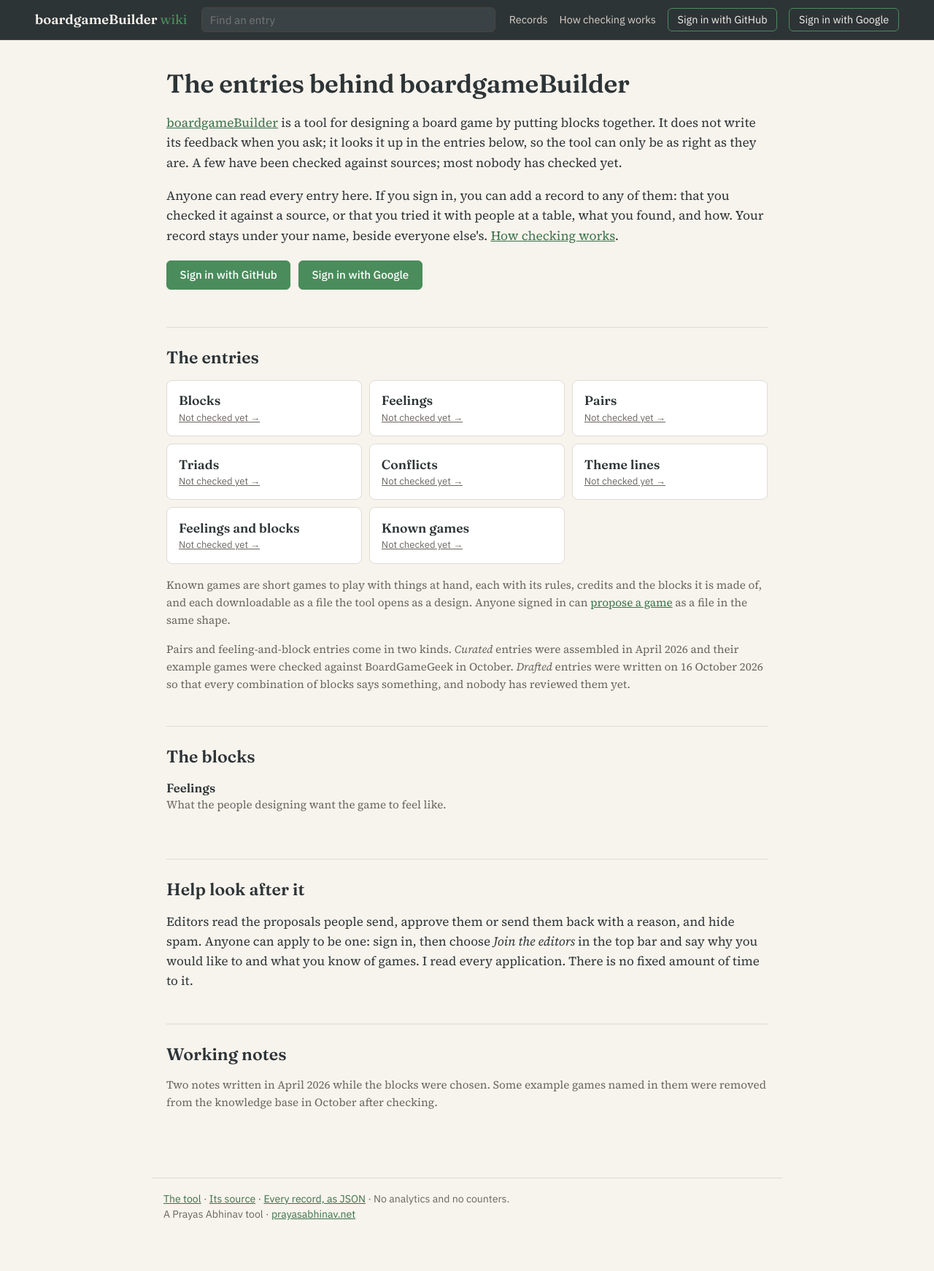
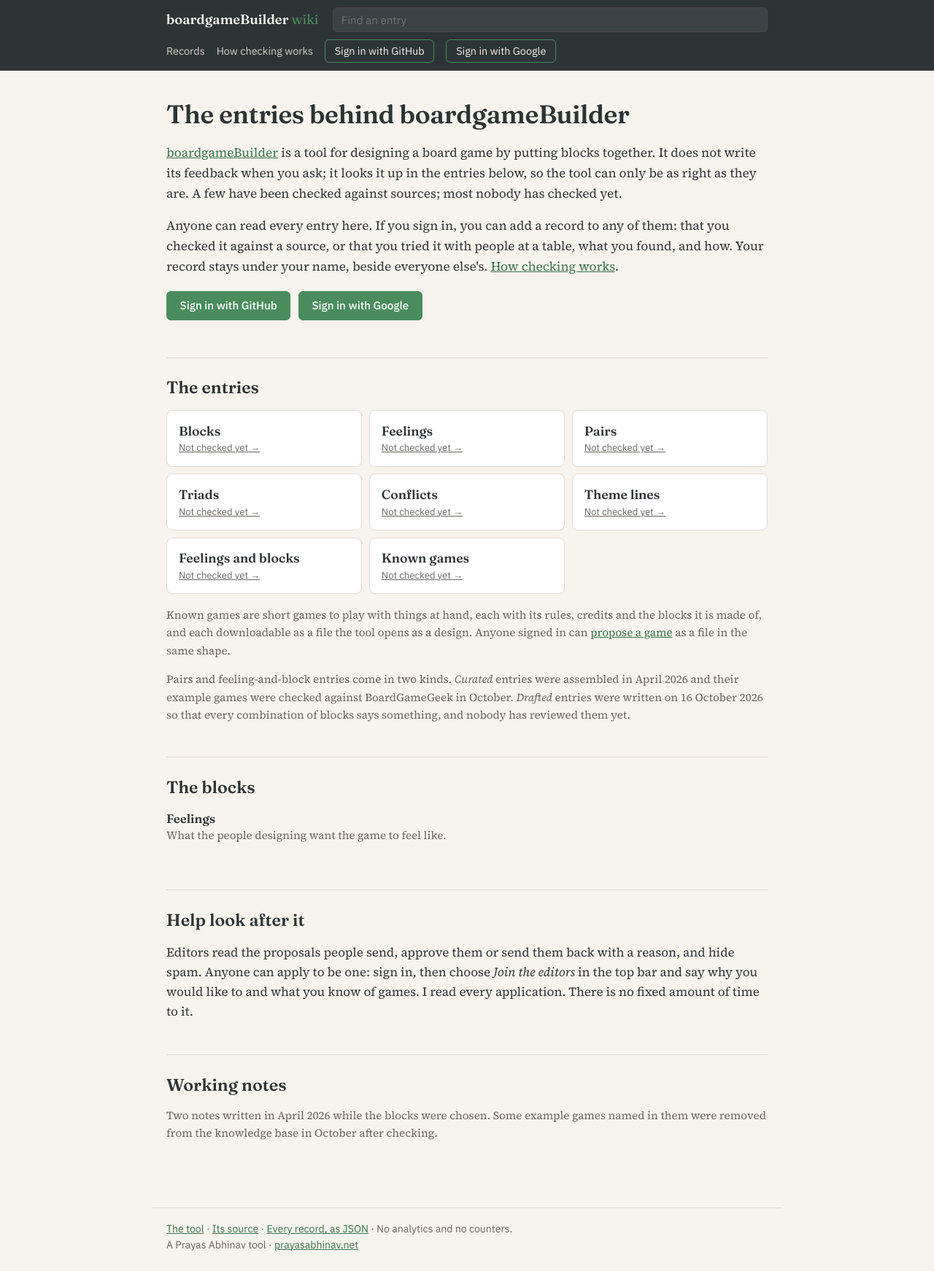
Before and after one commit to prayasabhinav/boardgame-builder, a FastAPI app: page / in a window 1280 px wide. Shown: the whole page at 73% size. Before the commit the page ends 1672 px from the top, so only its background shows below. Run offline with FastAPI, Linux system fonts and the light colour scheme; data that the repository does not hold is empty; parts of the project's set-up code (start-up, migrations or seed data) failed here and were passed over.

Commit message:
Give every button one style and align the wiki header with its page

```diff
--- a/wiki/static/wiki.css
+++ b/wiki/static/wiki.css
@@ -17,10 +17,12 @@ a { color: var(--accent-dark); }
 a:hover { color: var(--accent); }
 
 .top { background: var(--bg); border-bottom: 1px solid var(--border-dark); position: sticky; top: env(safe-area-inset-top, 0px); z-index: 2; }
-.top-inner { max-width: 76rem; margin: 0 auto; padding: 0.6rem 1rem; display: flex; flex-wrap: wrap; gap: 0.6rem 1.2rem; align-items: center; }
+.top-inner { max-width: 54rem; margin: 0 auto; padding: 0.6rem 1.25rem; display: flex; flex-wrap: wrap; gap: 0.6rem 1.2rem; align-items: center; }
 .name { font: 600 1.15rem var(--font-display); color: var(--light); text-decoration: none; }
 .name span { color: var(--accent); font-weight: 400; }
 .find { flex: 1 1 12rem; }
+/* The links take a row of their own under the name and search, so every row starts on the same edge as the page */
+.top nav { flex-basis: 100%; }
 .find input { width: 100%; font: 0.95rem var(--font-ui); padding: 0.4rem 0.7rem; border-radius: 6px; border: 1px solid var(--border-dark); background: #3a4245; color: var(--light); }
 .top nav { display: flex; flex-wrap: wrap; gap: 0.4rem 1rem; align-items: center; font: 0.9rem var(--font-ui); }
 .top nav a, .me { color: #d9d2c9; text-decoration: none; }
@@ -109,7 +111,7 @@ button.quiet:hover { background: var(--surface-inner); color: var(--accent-dark)
 .note table { border-collapse: collapse; font-size: 0.9rem; display: block; overflow-x: auto; }
 .note th, .note td { border: 1px solid var(--line); padding: 0.3rem 0.5rem; text-align: left; vertical-align: top; }
 
-footer { border-top: 1px solid var(--line); max-width: 54rem; margin: 0 auto; padding: 1rem 1rem calc(1.5rem + env(safe-area-inset-bottom, 0px)); font: 0.88rem var(--font-ui); color: var(--ink3); }
+footer { border-top: 1px solid var(--line); max-width: 54rem; margin: 0 auto; padding: 1rem 1.25rem calc(1.5rem + env(safe-area-inset-bottom, 0px)); font: 0.88rem var(--font-ui); color: var(--ink3); }
 footer p { margin: 0.2rem 0; }
 
 .error { background: #f6dcd8; color: var(--red); border-radius: 6px; padding: 0.6rem 0.9rem; font-family: var(--font-ui); }
```
Also changed, not shown: static/style.css (+15 -1 lines), CHANGELOG.md, README.md, 1 other file.
